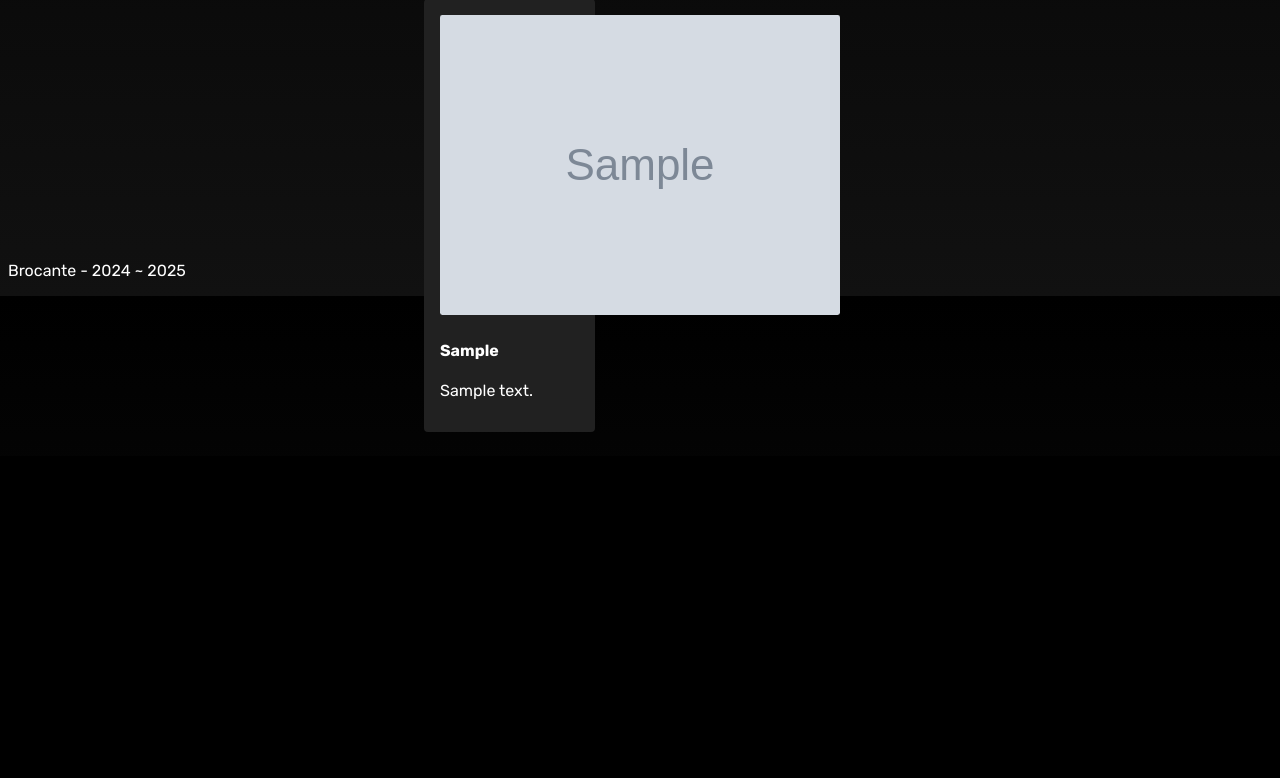
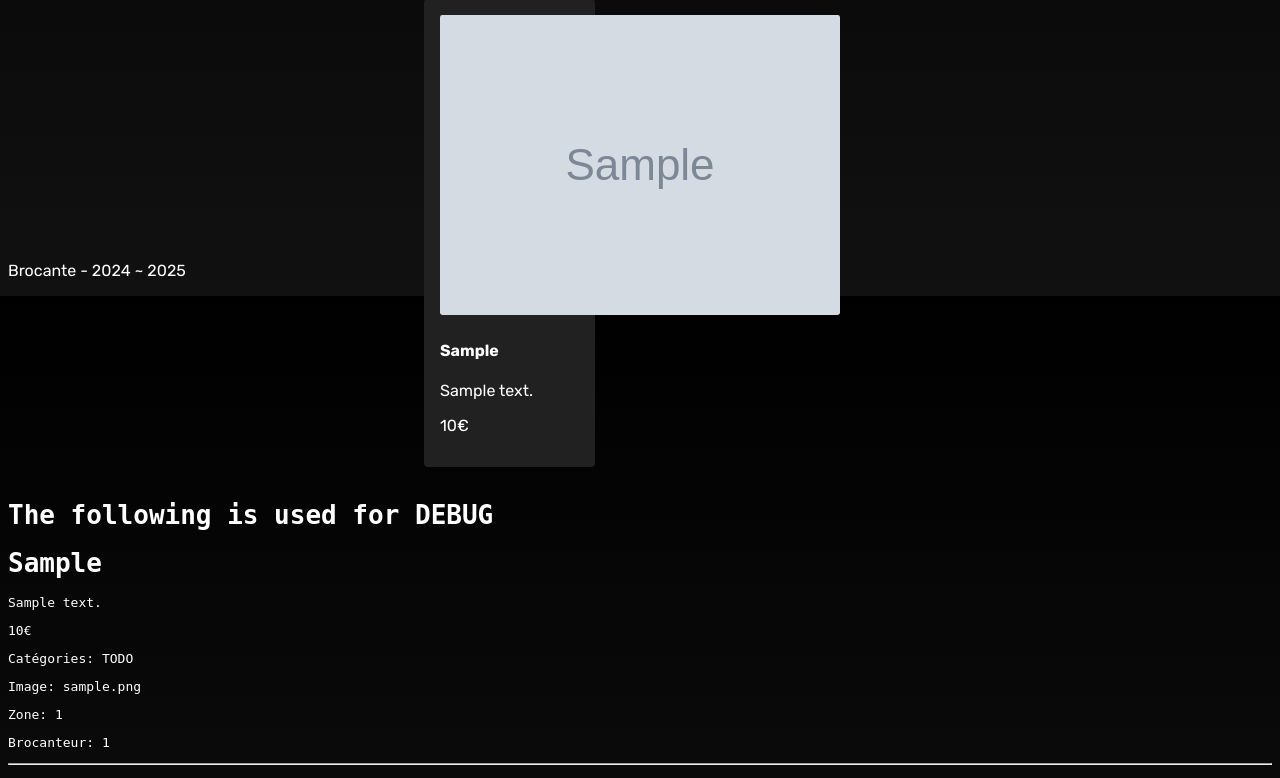
Before and after one commit to Alekuso/Brocante, a PHP site: page / in a window 1280 px wide. Shown: the part 504-1282 px from the top of the page. Before the commit the page ends 936 px from the top, so only its background shows below. Run offline with PHP 8.4, Linux system fonts and the light colour scheme; tables that the repository leaves empty or names only in its code hold one stand-in row (values such as "Sample post"); grey boxes marked "Sample" are stand-in pictures.

Commit message:
please save me

```diff
--- a/index.php
+++ b/index.php
@@ -78,6 +78,7 @@ $objets = $db->getRandomObjets();
             $arrayString .= "<h4>" . $article["intitule"] . "</h4>";
             $arrayString .= "<p>" . $article["description"] . "</p>";
             // TODO: UL CATEGORIES
+            $arrayString .= "<p>" . $article["prix"] . "€</p>";
             $arrayString .= "</a>";
         }
 
@@ -91,3 +92,18 @@ $objets = $db->getRandomObjets();
 </body>
 
 </html>
+
+<?php
+echo "<pre>";
+echo "<h1>The following is used for DEBUG</h1>";
+foreach ($objets as $objet) {
+    echo "<h1>" . $objet["intitule"] . "</h1>";
+    echo "<p>" . $objet["description"] . "</p>";
+    echo "<p>" . $objet["prix"] . "€</p>";
+    echo "<p>Catégories: TODO</p>";
+    echo "<p>Image: " . $objet["image"] . "</p>";
+    echo "<p>Zone: " . $objet["zid"] . "</p>"; // not right
+    echo "<p>Brocanteur: " . $objet["bid"] . "</p>";
+    echo "<hr>";
+}
+echo "</pre>";
```
